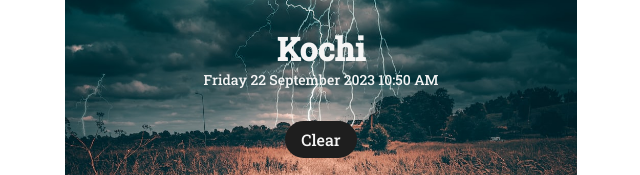
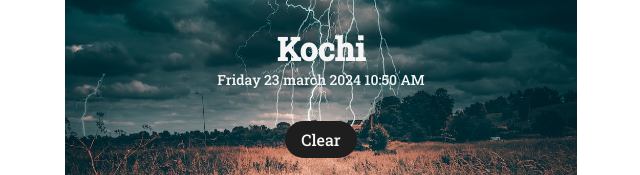
Before and after one commit to Jithin7777/WeatherApp1, a plain HTML site: page index.html in a window 1280 px wide. Shown: the part 188-363 px from the top of the page, 319-959 px from the left. Drawn offline with Linux system fonts and the light colour scheme; a web font is replaced by a local one.

Commit message:
index file content changed

```diff
--- a/index.html
+++ b/index.html
@@ -27,7 +27,7 @@
         <div class="weather_body">
             <h1 class="city">Kochi</h1>
             <div class="date">
-             <p>Friday 22 September 2023 10:50 AM</p>
+             <p>Friday 23 march 2024 10:50 AM</p>
             </div>
             <div class="forecast">Clear</div>
             <div class="icons">
```
